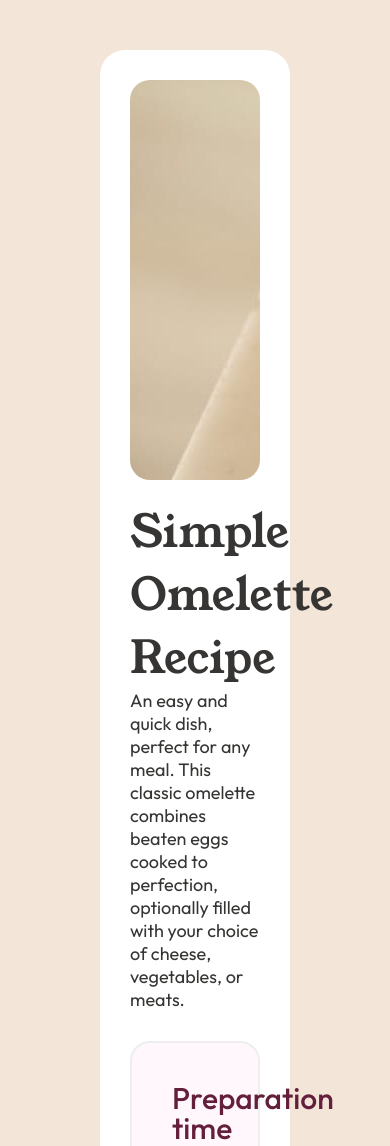
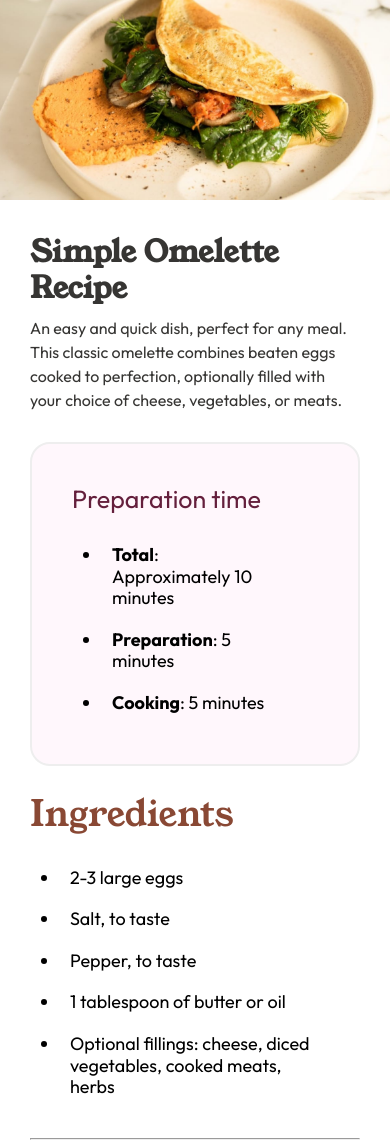
Before and after one commit to Manshikumari/Recipe, a plain HTML site: page index.html in a window 390 px wide. Shown: the top 1146 px of the page. Drawn offline with Linux system fonts and the light colour scheme.

Commit message:
completed

```diff
--- a/index.css
+++ b/index.css
@@ -24,12 +24,12 @@
 
 }
 
-.hero
+.hero img
 {
-    background-image: url(./assets/images/image-omelette.jpeg);
-    border-radius: 20px;
-    background-color: aliceblue;
-    height: 400px;
+  width: 100%;
+  height: 400px;
+object-fit: cover;
+  border-radius: 20px;
 }
 
 .container2
@@ -88,6 +88,7 @@ ul li
 {
     padding: 10px 10px;
     line-height: 1;
+    font-family: "Outfit", sans-serif;
 }
 
 .container4
@@ -112,6 +113,7 @@ h2
 ul
 {
   padding: 0px 30px;
+
 }
 hr{
     color: #eee;
@@ -132,6 +134,7 @@ ol li
 {
     padding: 10px 10px;
     line-height: 1.2;
+    font-family: "Outfit", sans-serif;
 }
 
 .container6
@@ -155,9 +158,66 @@ table tr td
 {
     padding: 15px 15px;
     border-bottom:1px solid #eee ;
+    font-family: "Outfit", sans-serif;
 }
 #qunt{
     color: #744d46 ;
     font-weight: bolder;
     font-size: 18px;
 }
+
+
+/* mobile  */
+
+
+@media(max-width:600px){
+
+    .main{
+        padding: 0;
+    }
+    .container
+    {
+        border-radius: 0px;
+        padding: 0px ;
+    }
+    .main_Container
+    {
+        padding: 30px ;
+    }
+    .hero img
+    {
+        border-radius: 0px;
+        height: 200px;
+    }
+  h1
+  {
+     font-size: 30px;
+     line-height: 1.2;
+     margin-bottom: 10px;
+     margin-top: 0px;
+     font-weight: 700;
+  }
+  p
+  {
+      font-size: 16px;
+      line-height: 1.5;
+  }
+  h3{
+    font-size: 25px;
+    line-height: 1.2;
+    font-weight: 400;
+  }
+  h2{
+    font-size: 20;
+    line-height: 1;
+    font-weight: 500;
+  }
+  ol li {
+    font-size: 18px;
+    line-height: 1.2;
+  }
+  ul li {
+    font-size: 18px;
+    line-height: 1.2;
+  }
+}
--- a/index.html
+++ b/index.html
@@ -16,9 +16,10 @@
     <div class="container">
 
       <div class="hero">
+        <img src="./assets/images/image-omelette.jpeg" alt="">
+      </div>
 
-
-    </div>
+      <div class="main_Container">
 
       <div class="container2">
 
@@ -105,6 +106,9 @@
         </table>
 
       </div>
+
+    </div>
+
     </div>
  </div>
 </body>
```
